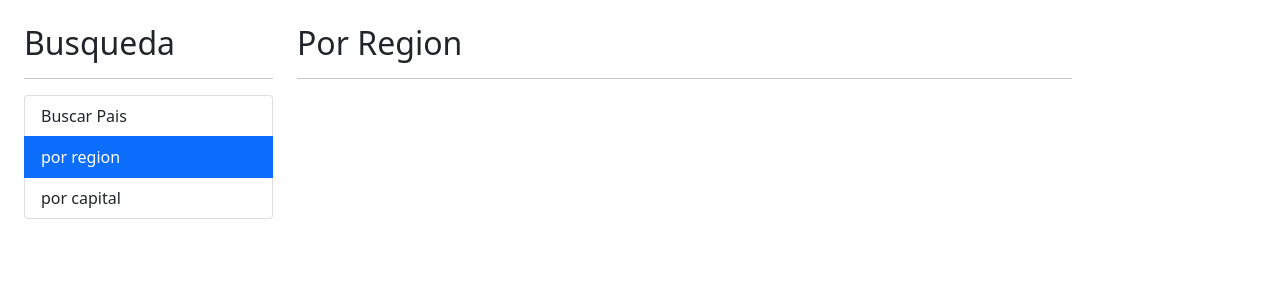
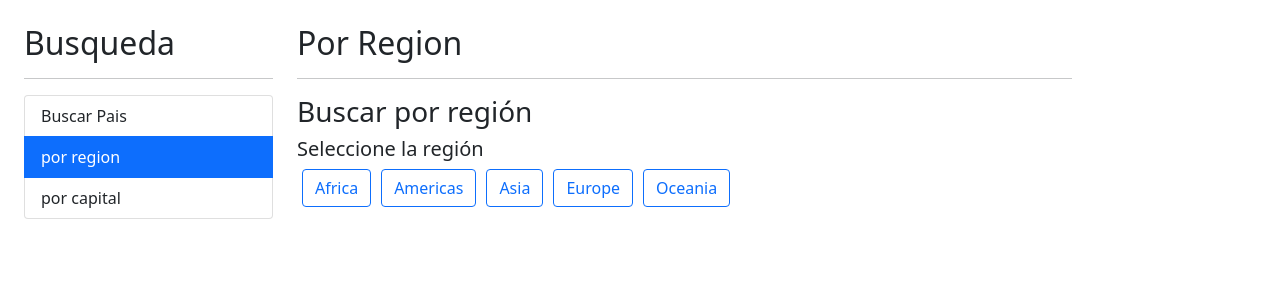
Before and after one commit to Cutshadows/angular-curso-fherrera, an Angular app: page /region in a window 1280 px wide. Shown: the top 300 px of the page. Built offline with nearby package versions, Linux system fonts and the light colour scheme.

Commit message:
fin seccion 10

```diff
--- a/package.json
+++ b/package.json
@@ -10,7 +10,7 @@
     "lint": "ng lint",
     "e2e": "ng e2e"
   },
-  "private": true,
+  "private": false,
   "dependencies": {
     "@angular/animations": "~10.2.4",
     "@angular/common": "~10.2.4",
--- a/src/app/paises/components/pais-tabla/pais-tabla.component.html
+++ b/src/app/paises/components/pais-tabla/pais-tabla.component.html
@@ -1,4 +1,4 @@
-<table class="table table-hover">
+<table class="table table-hover ">
     <thead>
         <tr>
             <th>#</th>
@@ -10,7 +10,7 @@
     </thead>
     <tbody>
         <ng-container *ngFor="let pais of paises; let i=index">
-            <tr>
+            <tr class="animate__animated animate__slideInLeft animate__faster">
                 <td>{{i+1}}</td>
                 <td class="col-sm-2">
                     <img class="img-thumbnail" [src]="pais.flag" />
--- a/src/app/paises/pages/por-capital/por-capital.component.html
+++ b/src/app/paises/pages/por-capital/por-capital.component.html
@@ -1,4 +1,5 @@
 <div class="col">
+    <div class="animate__animated animate__fadeIn animate__faster">
         <h2>Por Capital</h2>
         <hr>
         <div class="row">
@@ -7,6 +8,7 @@
                     (onNuevaBusqueda)="buscar($event)"
                     placeholder="Buscar por capital..."
                 ></app-pais-input>
+            </div>
         </div>
     </div>
 </div>
--- a/src/app/paises/pages/por-pais/por-pais.component.html
+++ b/src/app/paises/pages/por-pais/por-pais.component.html
@@ -1,4 +1,5 @@
-<div class="col">
+<div class="col animate__animated animate__fadeIn animate__faster">
+
     <h2>Por Pais</h2>
     <hr>
     <div class="row">
@@ -21,7 +22,18 @@
             ></app-pais-input>
         </div>
     </div>
+
 </div>
+<ul class="list-group">
+    <li *ngFor="let paisSugerido of paisesSugeridos"
+    (click)="buscar(paisSugerido.name)"
+    class="list-group-item list-group-item-action">
+        <a [routerLink]="['/pais', paisSugerido.alpha2Code]">
+            {{paisSugerido.name}}
+        </a>
+    </li>
+</ul>
+
 <hr>
 
 <ng-container  *ngIf="hayError;then hayErrorTrue;"></ng-container>
--- a/src/app/paises/pages/por-pais/por-pais.component.ts
+++ b/src/app/paises/pages/por-pais/por-pais.component.ts
@@ -5,11 +5,16 @@ import { PaisService } from '../../services/pais.service';
 @Component({
   selector: 'app-por-pais',
   templateUrl: './por-pais.component.html',
-  styles: [
+  styles: [`
+  li{
+    cursor:pointer;
+  }
+  `
   ]
 })
 export class PorPaisComponent {
   hayError:boolean=false;
+  paisesSugeridos:Country[]=[];
   termino:string='';
   paises:Country[]=[];
   constructor(private paisService:PaisService) { }
@@ -31,5 +36,9 @@ export class PorPaisComponent {
     this.hayError=false;
     //TODO: crear sugerencias
 
+    this.paisService.buscarPais(termino)
+        .subscribe(paises=>this.paisesSugeridos=paises.splice(0,3),
+        (err)=>this.paisesSugeridos=[])
+
   }
 }
--- a/src/app/paises/pages/por-region/por-region.component.html
+++ b/src/app/paises/pages/por-region/por-region.component.html
@@ -1,4 +1,30 @@
 <div class="col">
+    <div class="animate__animated animate__fadeIn animate__faster">
     <h2>Por Region</h2>
     <hr>
+    <h3>Buscar por región <small>{{regionActiva|titlecase}}</small></h3>
+    <h5>Seleccione la región</h5>
+
+    <div class="row">
+        <div class="col">
+            <button *ngFor="let region of regiones"
+                [class]="getClaseCSS(region)"
+                (click)="activarRegion(region)">
+                {{region |titlecase}}
+            </button>
+            <!-- [ngClass]="{
+                'btn-primary':regionActiva === region,
+                'btn-outline-primary':regionActiva !== region
+            }" -->
+            <!-- [class.btn-primary]="region.toLowerCase()===regionActiva" -->
+        </div>
+    </div>
+    </div>
+    <ng-container *ngIf="paises.length>0">
+        <div class="row">
+            <div class="col">
+                <app-pais-tabla [paises]="paises"></app-pais-tabla>
+            </div>
+        </div>
+    </ng-container>
 </div>
--- a/src/app/paises/pages/por-region/por-region.component.ts
+++ b/src/app/paises/pages/por-region/por-region.component.ts
@@ -1,16 +1,37 @@
 import { Component, OnInit } from '@angular/core';
+import { PaisService } from '../../services/pais.service';
+import { switchMap } from 'rxjs/operators';
+import { Country } from '../../interfaces/pais-interface';
 
 @Component({
   selector: 'app-por-region',
   templateUrl: './por-region.component.html',
-  styles: [
-  ]
+  styles: [`
+    button{
+      margin-right:5px;
+    }
+  `]
 })
-export class PorRegionComponent implements OnInit {
+export class PorRegionComponent {
+  regiones:string[]=['africa', 'americas', 'asia', 'europe', 'oceania'];
+  regionActiva:string='';
+  paises:Country[]=[];
+  constructor(private paisService:PaisService) { }
 
-  constructor() { }
+  getClaseCSS(region:string):string{
+    return (region===this.regionActiva)?'btn btn-primary':'btn btn-outline-primary';
+  }
+  activarRegion(region:string){
+    if(region===this.regionActiva){return;}
+    this.regionActiva=region;
+    this.paises=[];
+    this.paisService.buscarRegion(this.regionActiva)
+    .subscribe(
+      (paises)=>{
+        this.paises=paises;
+      }
+    )
 
-  ngOnInit(): void {
   }
 
 }
--- a/src/app/paises/services/capital-services.service.ts
+++ b/src/app/paises/services/capital-services.service.ts
@@ -1,4 +1,4 @@
-import { HttpClient } from '@angular/common/http';
+import { HttpClient, HttpParams } from '@angular/common/http';
 import { Injectable } from '@angular/core';
 import { Observable } from 'rxjs';
 import { Capital } from '../interfaces/capital-interface';
@@ -9,12 +9,17 @@ import { Capital } from '../interfaces/capital-interface';
 export class CapitalServicesService {
 
   private apiUrl:string='https://restcountries.eu/rest/v2';
+
+  get getParams(){
+    return new HttpParams()
+      .set('fields', 'name;capital;alpha2Code;flag;population');
+  }
   constructor(private http:HttpClient) { }
 
   buscarCapital(termino:string):Observable<Capital[]>{
     const url=`${this.apiUrl}/capital/${termino}`;
     console.log(url)
-    return this.http.get<Capital[]>(url);
+    return this.http.get<Capital[]>(url, {params:this.getParams});
 
   }
 }
--- a/src/app/paises/services/pais.service.ts
+++ b/src/app/paises/services/pais.service.ts
@@ -1,7 +1,8 @@
-import { HttpClient } from '@angular/common/http';
+import { HttpClient, HttpParams } from '@angular/common/http';
 import { Injectable } from '@angular/core';
 import { Observable } from 'rxjs';
 import { Country } from '../interfaces/pais-interface';
+import { tap } from 'rxjs/operators';
 
 @Injectable({
   providedIn: 'root'
@@ -9,14 +10,28 @@ import { Country } from '../interfaces/pais-interface';
 export class PaisService {
 
   private apiUrl:string='https://restcountries.eu/rest/v2';
+
+  get getParams(){
+      return new HttpParams()
+      .set('fields', 'name;capital;alpha2Code;flag;population');
+  }
   constructor(private http:HttpClient) { }
 
   buscarPais(termino:string):Observable<Country[]>{
     const url=`${this.apiUrl}/name/${termino}`;
-    return this.http.get<Country[]>(url);
+    return this.http.get<Country[]>(url, {params:this.getParams});
   }
   getPaisPorAlpha(id:string):Observable<Country>{
     const url=`${this.apiUrl}/alpha/${id}`;
     return this.http.get<Country>(url);
   }
+  buscarRegion(region:string):Observable<Country[]>{
+
+
+    const url=`${this.apiUrl}/region/${region}`;
+    return this.http.get<Country[]>(url, {params:this.getParams});
+            // .pipe(
+            //   tap(console.log)
+            // )
+  }
 }
```
Also changed, not shown: 1 other file (tests, documents, lock files or other folders). Lines whose indentation alone changed are shown as unchanged.
